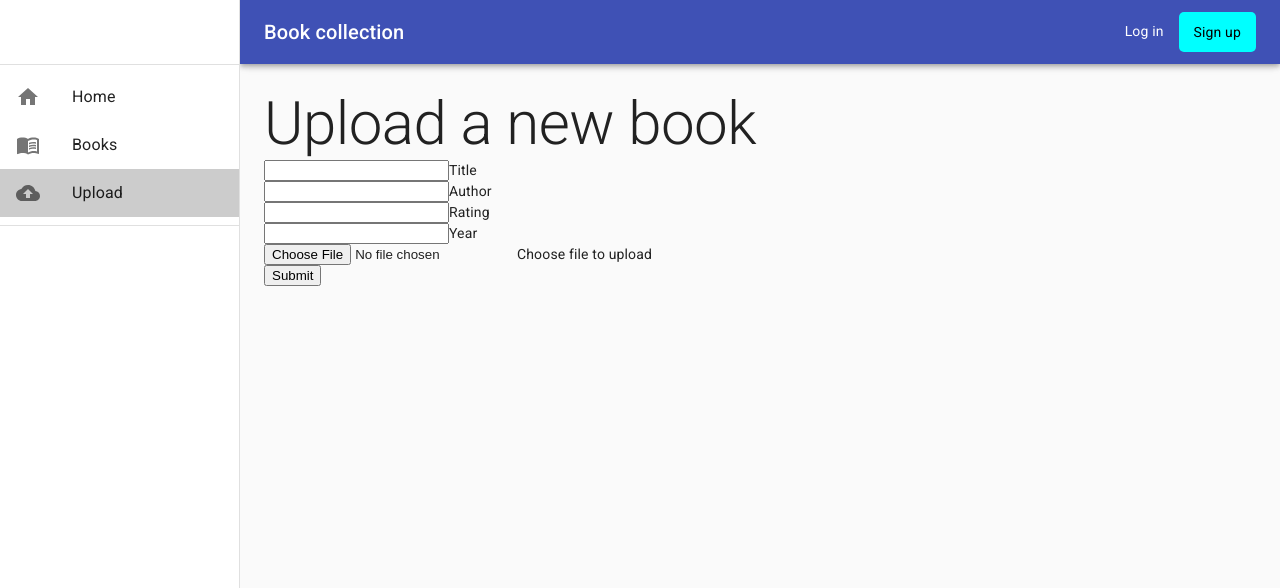
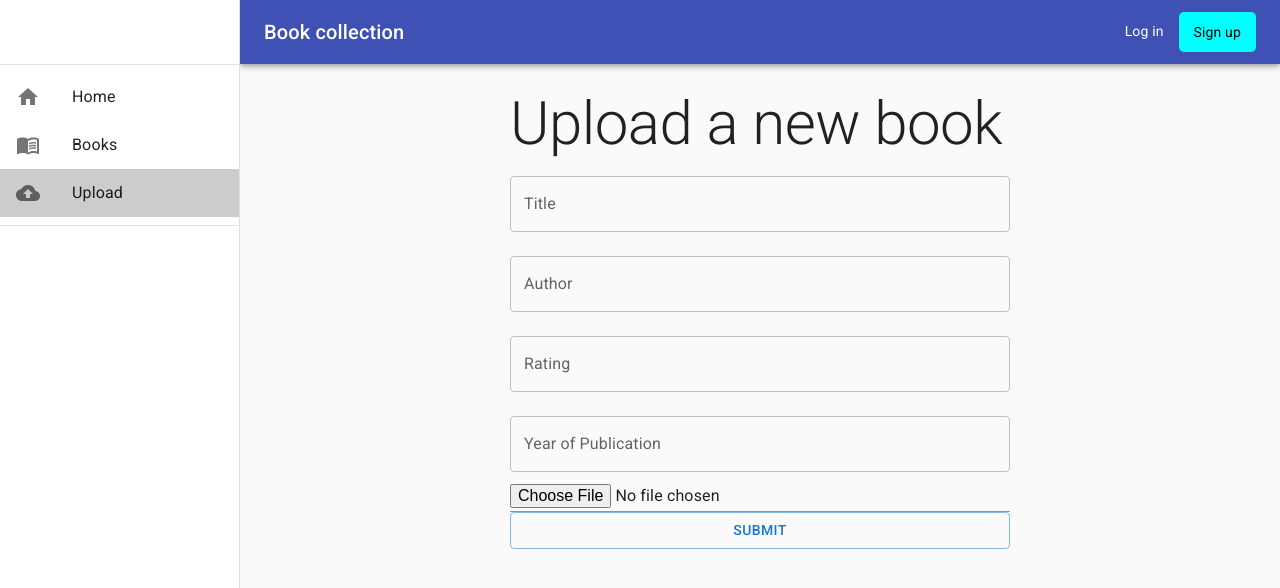
Before and after one commit to Kirill222/lrc2_frontend, a React (Create React App) app: page /upload in a window 1280 px wide. Shown: the top 588 px of the page. Built offline with nearby package versions, Linux system fonts and the light colour scheme.

Commit message:
03.1 Book upload form upgraded (no yup file validation yet)

```diff
--- a/src/components/AuthPages/LoginPage.jsx
+++ b/src/components/AuthPages/LoginPage.jsx
@@ -30,7 +30,7 @@ const LoginPage = () => {
 
     return (
         <div className={styles.login_root}>
-            <form className={styles.login_form}>
+            <form className={styles.login_form} onSubmit={formik.handleSubmit}>
                 <h2>Log in</h2>
                 <TextField
                     fullWidth
--- a/src/components/Books/UploadBookForm.jsx
+++ b/src/components/Books/UploadBookForm.jsx
@@ -4,6 +4,19 @@ import { useSelector, useDispatch } from 'react-redux'
 import { addBook } from '../../BLL/books_reducer'
 import { useHistory } from 'react-router'
 import * as axios from 'axios'
+
+import * as yup from 'yup'
+import { TextField } from '@mui/material'
+import { Button } from '@mui/material'
+import { Input } from '@mui/material'
+
+
+const validationSchema = yup.object({
+    title: yup.string().required('Title is required'),
+    author: yup.string().required('Author is required'),
+    rating: yup.number('Rating is a number from 0 to 10').positive('Rating should be a positive number').min(0).max(10).required('Rating is required'),
+    yearOfPublication: yup.number('Rating is a number').positive('Rating should be a positive number').min(0).max(new Date().getFullYear()).required('Year is required'),
+  })
 
 
 const UploadBookForm = () => {
@@ -21,6 +34,8 @@ const UploadBookForm = () => {
         },
         onSubmit: async (values) => {
 
+            console.log(values)
+
             let formData = new FormData()
 
             formData.append('bookCover', values.bookCover)
@@ -37,43 +52,98 @@ const UploadBookForm = () => {
 
             formik.resetForm()
             history.push("/books")
-        }
+        },
+        validationSchema: validationSchema,
     })
 
+    //Book cover file from input
     const bookCoverUpload = (e) => {
         formik.setFieldValue('bookCover', e.target.files[0])
     }
 
     return (
-        <>
+        <div style={{width: '500px', margin: '0 auto'}}>
             <Typography variant="h2">Upload a new book</Typography>
 
-            <form onSubmit={formik.handleSubmit}>
-                <div>
-                    <input type="text" id="title" name='title' onChange={formik.handleChange} value={formik.values.title}/>
-                    <label htmlFor="title">Title</label>
-                </div>
-                <div>
-                    <input type="text" id="author" name='author' onChange={formik.handleChange} value={formik.values.author}/>
-                    <label htmlFor="author">Author</label>
-                </div>
-                <div>
-                    <input type="text" id="rating" name='rating' onChange={formik.handleChange} value={formik.values.rating}/>
-                    <label htmlFor="rating">Rating</label>
-                </div>
-                <div>
-                    <input type="text" id="yearOfPublication" name='yearOfPublication' onChange={formik.handleChange} value={formik.values.yearOfPublication}/>
-                    <label htmlFor="yearOfPublication">Year</label>
-                </div>
-                <div>
-                    <input type="file" id="bookCover" name="bookCover" onChange={bookCoverUpload} />
-                    <label htmlFor="file">Choose file to upload</label>
-                </div>
+            <form onSubmit={formik.handleSubmit} style={{display: 'flex', flexDirection: 'column', width: '100%'}}>
 
-                <button type="submit">Submit</button>
+                <TextField
+                    fullWidth
+                    id="title"
+                    name='title'
+                    label='Title'
+                    autoComplete='off'
+                    margin='normal'
+                    value={formik.values.title}
+                    onChange={formik.handleChange}
+
+                    error={formik.touched.title && Boolean(formik.errors.title)}
+                    helperText={formik.touched.title && formik.errors.title}
+                    onBlur={formik.handleBlur}
+                />
+                <TextField
+                    fullWidth
+                    id="author"
+                    name='author'
+                    label='Author'
+                    autoComplete='off'
+                    margin='normal'
+                    value={formik.values.author}
+                    onChange={formik.handleChange}
+
+                    error={formik.touched.author && Boolean(formik.errors.author)}
+                    helperText={formik.touched.author && formik.errors.author}
+                    onBlur={formik.handleBlur}
+                />
+                <TextField
+                    fullWidth
+                    id="rating"
+                    name='rating'
+                    label='Rating'
+                    autoComplete='off'
+                    margin='normal'
+                    value={formik.values.rating}
+                    onChange={formik.handleChange}
+
+                    error={formik.touched.rating && Boolean(formik.errors.rating)}
+                    helperText={formik.touched.rating && formik.errors.rating}
+                    onBlur={formik.handleBlur}
+                />
+                <TextField
+                    fullWidth
+                    id="yearOfPublication"
+                    name='yearOfPublication'
+                    label='Year of Publication'
+                    autoComplete='off'
+                    margin='normal'
+                    value={formik.values.yearOfPublication}
+                    onChange={formik.handleChange}
+
+                    error={formik.touched.yearOfPublication && Boolean(formik.errors.yearOfPublication)}
+                    helperText={formik.touched.yearOfPublication && formik.errors.yearOfPublication}
+                    onBlur={formik.handleBlur}
+                />
+                <Input
+                    fullWidth
+                    id="bookCover"
+                    name='bookCover'
+                    label='Book cover'
+                    type='file'
+                    onChange={bookCoverUpload}
+
+                    error={formik.touched.bookCover && Boolean(formik.errors.bookCover)}
+                    helperText={formik.touched.bookCover && formik.errors.bookCover}
+                    onBlur={formik.handleBlur}
+                />
+                <Button
+                    fullWidth
+                    type='submit'
+                    variant="outlined"
+                    margin='normal'
+                    >Submit</Button>
             </form>
 
-        </>
+        </div>
 
     )
 }
```
Also changed, not shown: src/components/ResponsiveDrawer/ResponsiveDrawer.jsx (+0 -10 lines).
